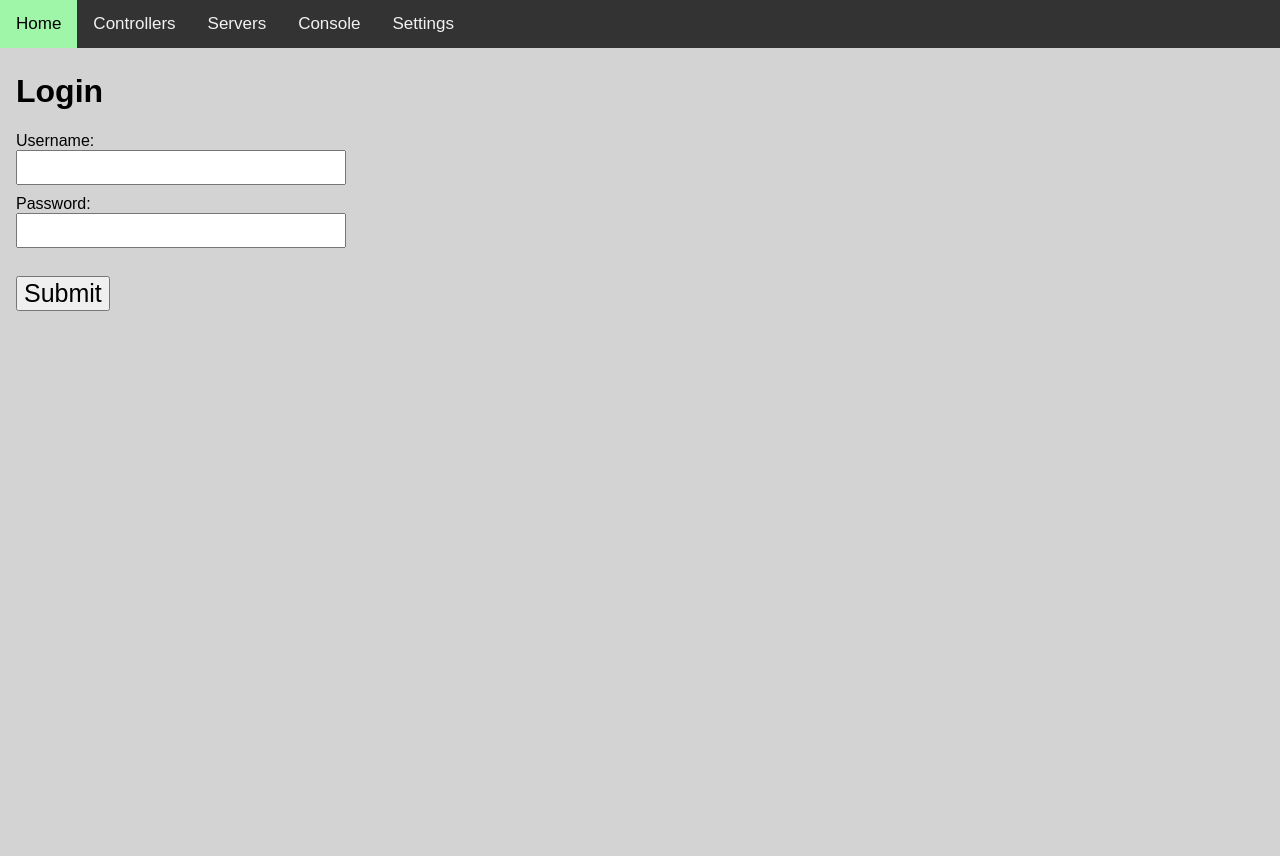
After one commit to bobthesponge10/ServerServer, a Python web app: template ProgramFolder/Webserver/Templates/login.html in a window 1280 px wide. The commit adds this page. Run offline with Jinja, Linux system fonts and the light colour scheme; the template is opened without the code that fills it, so the values that code supplies are empty.

Commit message:
Added login to webgui.

```diff
--- a/ProgramFolder/Webserver/Static/style.css
+++ b/ProgramFolder/Webserver/Static/style.css
@@ -16,14 +16,19 @@ body {
   background-color: #333;
 }
 
-.topnav a {
+.topnav a, .topnav p{
   float: left;
   color: #f2f2f2;
   text-align: center;
   padding: 14px 16px;
+  margin: 0px;
   text-decoration: none;
   font-size: 17px;
   transition: 0.3s;
+}
+
+.topnav a.right, .topnav p.right{
+  float: right;
 }
 
 .topnav a.active:hover{
@@ -75,9 +80,8 @@ a.link {
     margin: 5px;
 }
 h2.button_item{
-    font-size: 40   px;
+    font-size: 40px;
 }
-
 .server_item_div{
     overflow: hidden;
 }
@@ -109,3 +113,17 @@ h2.button_item{
 .disabled:hover{
     background-color: transparent;
 }
+
+.login form{
+    margin: 10px;
+}
+
+.login label{
+    margin: 10px 10px 10px 0px;
+    font-size 17px;
+}
+
+.login input{
+    margin: 0px 10px 10px 0px;
+    font-size: 25px;
+}
--- a/ProgramFolder/Webserver/Templates/controller.html
+++ b/ProgramFolder/Webserver/Templates/controller.html
@@ -5,8 +5,8 @@
   {% for c in servers %}
     <a class="button_link" href={{url_for("server", controller=controller, server=c)}}>
       <div class="box">
-        <h2 class="button_item">{{controller}}</h2>
-        <p class="button_item" >{{c}}</p>
+        <h2 class="button_item">{{c}}</h2>
+        <p class="button_item" >{{controller}}</p>
       </div>
     </a>
   {% endfor %}
--- a/ProgramFolder/Webserver/Templates/header.html
+++ b/ProgramFolder/Webserver/Templates/header.html
@@ -11,3 +11,17 @@
     {% endif %}
     href='{{item[0]}}'>{{item[1]}}</a>
 {% endfor %}
+
+{% if not not_logged_in %}
+<a class="right" href="{{url_for('logout')}}">Logout</a>
+{% endif %}
+
+{% with messages = get_flashed_messages() %}
+    {% if messages %}
+        <p class="right">{{ messages[0] }}</p>
+    {% else %}
+        {% if session.get("username")%}
+            <p class="right">{{session.get("username")}}</p>
+        {% endif %}
+    {% endif %}
+{% endwith %}
--- a/ProgramFolder/Webserver/Templates/layout.html
+++ b/ProgramFolder/Webserver/Templates/layout.html
@@ -8,7 +8,6 @@
     {% endblock %}
 </head>
 <body>
-
     <div class="topnav">
         {% include "header.html" ignore missing %}
     </div>
@@ -16,9 +15,8 @@
         {% block content %}{% endblock %}
     </div>
     <div class="footer">
-      {% block footer %}
-      {#&copy; Copyright 2010 by <a href="http://domain.invalid/">you</a>.#}
-      {% endblock %}
+        {% block footer %}
+        {% endblock %}
     </div>
 </body>
 </html>
--- /dev/null
+++ b/ProgramFolder/Webserver/Templates/login.html
@@ -0,0 +1,13 @@
+{% extends "layout.html" %}
+{% set active = "Home" %}
+{% set not_logged_in = True %}
+{% block content %}
+<h1>Login</h1>
+<form class="login" method="post">
+    <label class="login" for="username">Username:</label><br>
+    <input class="login" type="text" id="username" name="username" value=""><br>
+    <label class="login" for="password">Password:</label><br>
+    <input class="login" type="password" id="password" name="password" value=""><br><br>
+    <input class="login" type="submit" value="Submit">
+</form>
+{% endblock %}
```
Also changed, not shown: ProgramFolder/Classes/gui.py (+45 -2 lines), ProgramFolder/main.py (+9 -6 lines).
